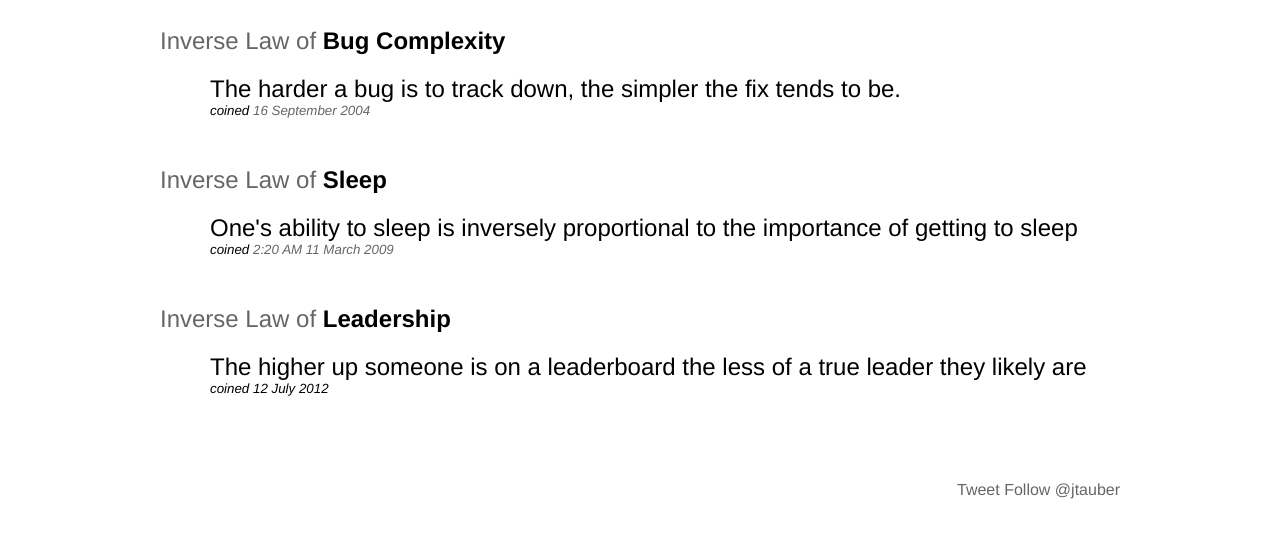
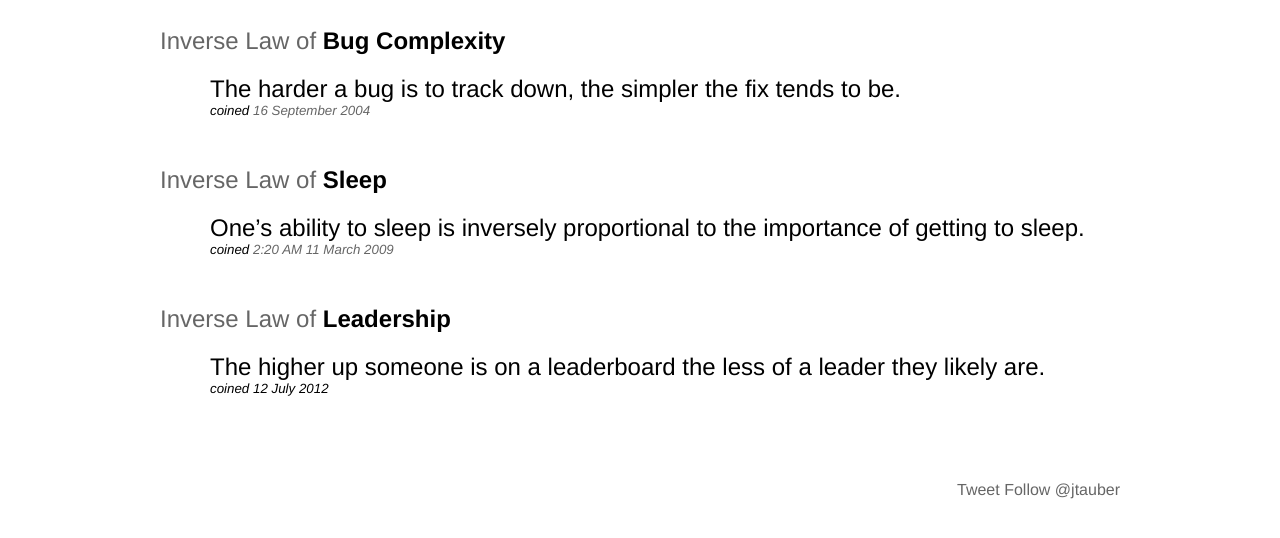
Before and after one commit to jtauber/articles, a plain HTML site: page inverse-laws.html in a window 1280 px wide. Shown: the part 146-684 px from the top of the page. Drawn offline with Linux system fonts and the light colour scheme.

Commit message:
punctuation tweaks

```diff
--- a/inverse-laws.html
+++ b/inverse-laws.html
@@ -91,13 +91,13 @@
 
 <h2 style="clear: both;"><span>Inverse Law of</span> Sleep</h2>
 
-<blockquote>One's ability to sleep is inversely proportional to the importance of getting to sleep</blockquote>
+<blockquote>One&rsquo;s ability to sleep is inversely proportional to the importance of getting to sleep.</blockquote>
 
 <cite>coined <a href="https://twitter.com/jtauber/statuses/1309464349">2:20 AM 11 March 2009</a></cite>
 
 <h2 style="clear: both;"><span>Inverse Law of</span> Leadership</h2>
 
-<blockquote>The higher up someone is on a leaderboard the less of a true leader they likely are</blockquote>
+<blockquote>The higher up someone is on a leaderboard the less of a leader they likely are.</blockquote>
 
 <cite>coined 12 July 2012</cite>
 
```
